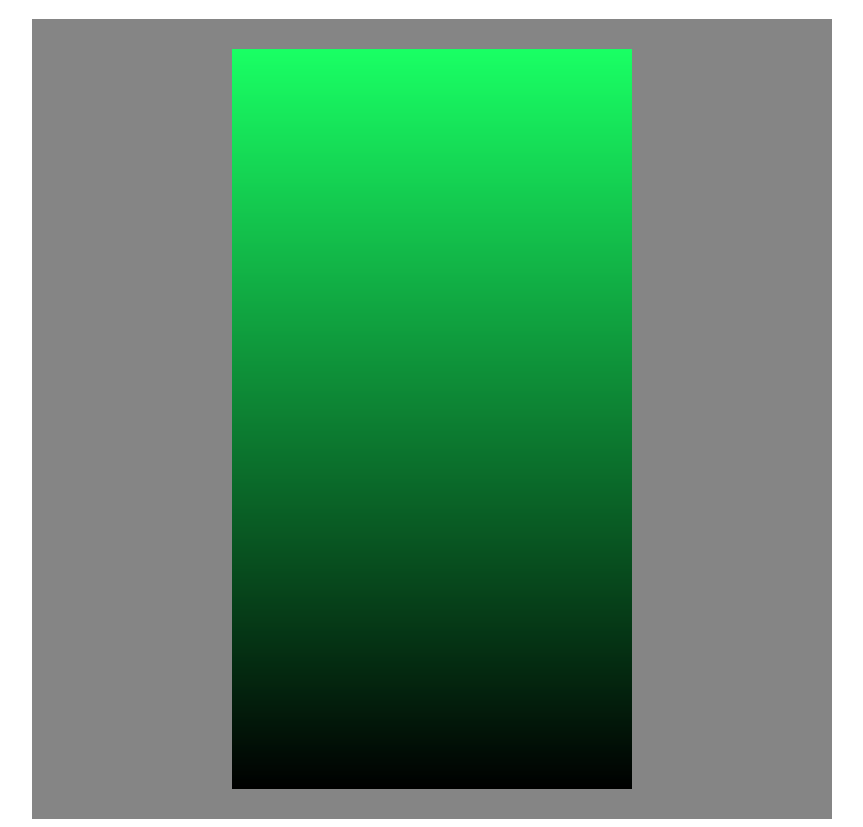
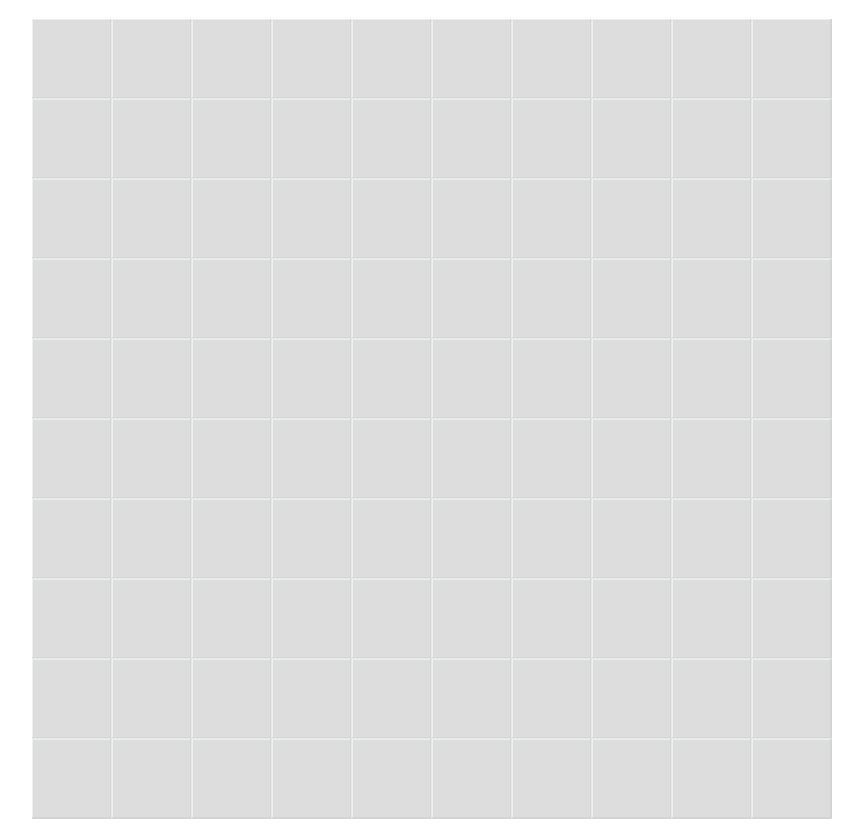
Before and after one commit to skyteeee/LinesGame, a plain HTML site: page index.html in a window 1280 px wide. Shown: the part 61-888 px from the top of the page, without its empty margins (208-1071 px from the left). Drawn offline with nearby package versions, Linux system fonts and the light colour scheme.

Commit message:
Created field structure and drew the field and cells with bumpiness.

```diff
--- a/css/lines.css
+++ b/css/lines.css
@@ -1,7 +1,7 @@
 #field {
   width: 800px;
   height: 800px;
-  background-color: #858585;
+  background-color: #dddddd;
   margin: auto;
 }
 
--- a/js/main.js
+++ b/js/main.js
@@ -8,6 +8,31 @@ class Cell {
   constructor(x, y) {
   this.x = x;
   this.y = y;
+  }
+
+  drawCell (game) {
+    let x = -game.cellWidth2;
+    let y = -game.cellHeight2;
+    let x2 = x + game.cellWidth - 1;
+    let y2 = y + game.cellHeight - 1;
+
+    game.ctx.strokeStyle = '#fafffb';
+    game.ctx.beginPath();
+    game.ctx.moveTo(x2, y);
+    game.ctx.lineTo(x, y);
+    game.ctx.lineTo(x, y2);
+    game.ctx.stroke();
+
+    game.ctx.strokeStyle = '#c8cdc9';
+    game.ctx.beginPath();
+    game.ctx.moveTo(x2, y);
+    game.ctx.lineTo(x2, y2);
+    game.ctx.lineTo(x, y2);
+    game.ctx.stroke();
+
+
+
+    //game.ctx.strokeRect(game.cellWidth*this.x, game.cellHeight*this.y, game.cellWidth, game.cellHeight);
   }
 
 }
@@ -21,6 +46,10 @@ class Game {
     this.width = 0;
     this.fieldHeight = 10;
     this.fieldWidth = 10;
+    this.cellHeight = 0;
+    this.cellWidth = 0;
+    this.cellHeight2 = 0;
+    this.cellWidth2 = 0;
     this.field = [];
     for (let y = 0; y < this.fieldHeight; y ++) {
       let row = [];
@@ -37,23 +66,26 @@ class Game {
     this.ctx = this.canvas.getContext('2d');
     this.height = this.canvas.offsetHeight;
     this.width = this.canvas.offsetWidth;
-
+    this.cellHeight = this.height / this.fieldHeight;
+    this.cellWidth = this.width / this.fieldWidth;
+    this.cellHeight2 = this.cellHeight / 2;
+    this.cellWidth2 = this.cellWidth / 2;
 
   }
 
   draw () {
-    let numRec = 370;
-    let border = 30;
-    let gap = 0;
-    let h = (this.height - border*2) / numRec - gap;
-    for (let number = 0; number < numRec; number++) {
-      let y = number * (h+gap) + border;
-      let r = 25 / numRec * (numRec - number);
-      let g = 255 / numRec * (numRec - number);
-      let b = 100 / numRec * (numRec - number);
-      this.ctx.fillStyle = `rgb(${r}, ${g}, ${b})`;
-      this.ctx.fillRect(200, y , 400, h);
+
+
+
+    for (let y of this.field) {
+      for(let cell of y) {
+        this.ctx.save();
+        this.ctx.translate(this.cellWidth*cell.x+this.cellWidth2, this.cellHeight*cell.y+this.cellHeight2);
+        cell.drawCell(this);
+        this.ctx.restore();
+      }
     }
+
   }
 
 }
```
